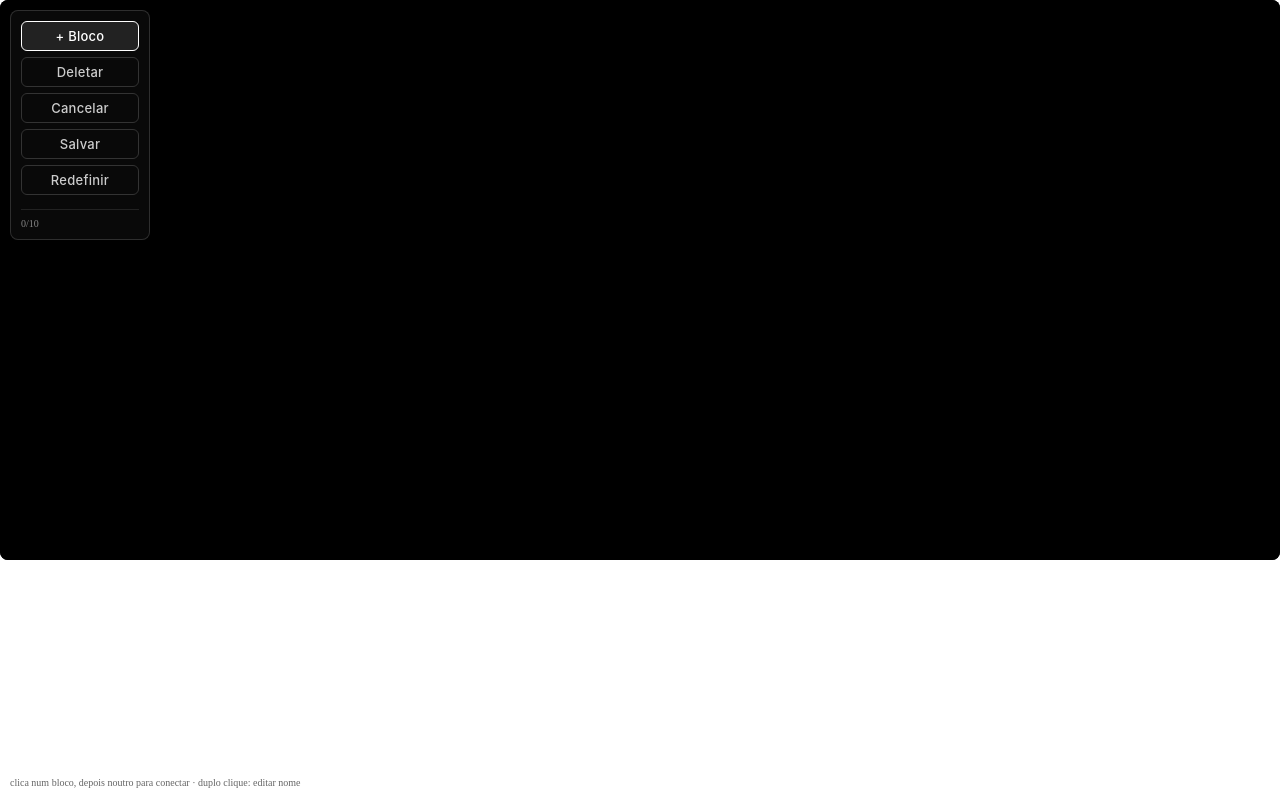
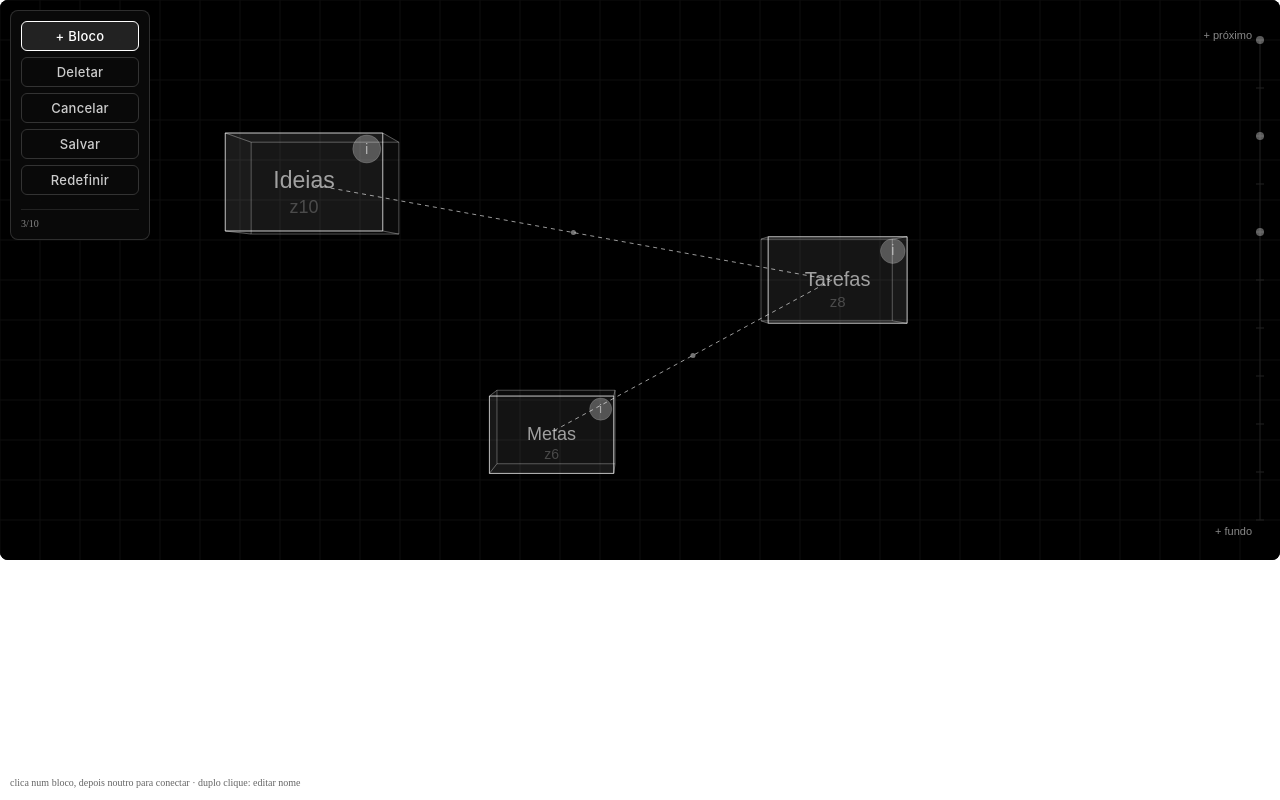
Before and after one commit to fosantos/3d-blocks-editor, a plain HTML site: page docs/index.html in a window 1280 px wide. Drawn offline with Linux system fonts and the light colour scheme.

Commit message:
Fix syntax error in default blocks: add missing 'desc' key for Tarefas

```diff
--- a/docs/index.html
+++ b/docs/index.html
@@ -596,8 +596,8 @@ setTimeout(()=>{
   // Try to load saved state first
   if (!loadState()) {
     // No saved state — create defaults for a second brain
-    [{x:W*.35,y:H*.40,z:0,   label:'Ideias',  desc:'Brainstormings, pensamentos e insights para explorar.'},
-     {x:W*.60,y:H*.50,z:80,  label:'Tarefas', 'Ações concretas a realizar, organizadas por prioridade.'},
+    [{x:W*.35,y:H*.40,z:0,   label:'Ideias',  desc:'Brainstorming e pensamentos criativos a explorar.'},
+     {x:W*.60,y:H*.50,z:80,  label:'Tarefas', desc:'Ações concretas e compromissos a realizar.'},
      {x:W*.45,y:H*.70,z:160, label:'Metas',   desc:'Objetivos de longo prazo e visão de futuro.'}]
     .forEach(d=>{idCounter++;blocks.push({id:idCounter,label:d.label,desc:d.desc,x:d.x,y:d.y,z:d.z,w:90,h:56,zScale:1});});
     connections.push({from:1,to:2},{from:2,to:3});
```
